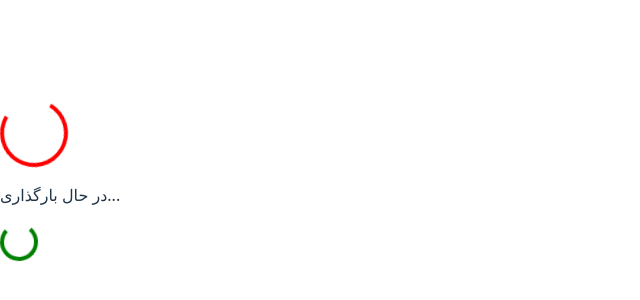
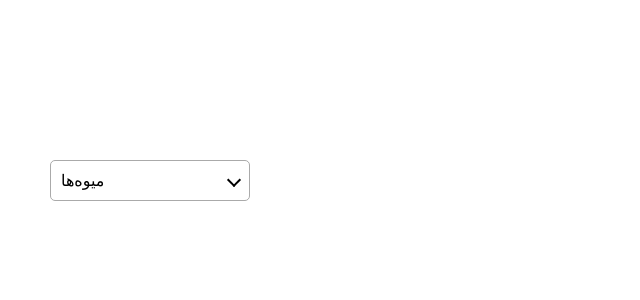
Before and after one commit to MostafaFalahat74/my-component-lib, a React (Vite) app: page / in a window 1280 px wide. Shown: the part 220-520 px from the top of the page, without its empty margins (0-640 px from the left). Built offline with nearby package versions, Linux system fonts and the light colour scheme.

Commit message:
dropdown component

```diff
--- a/src/App.jsx
+++ b/src/App.jsx
@@ -1,15 +1,22 @@
-import Spinner from "./components/Spinner";
-import { useState } from "react";
+import React from "react";
+import Dropdown from "./components/Dropdown";
 
 function App() {
-  const [gender, setGender] = useState("");
+  const items = [
+    { label: "🍎 سیب", value: "apple" },
+    { label: "🍌 موز", value: "banana" },
+    { label: "🍒 گیلاس", value: "cherry" },
+  ];
+
+  const handleSelect = (option) => {
+    console.log("انتخاب شد:", option);
+  };
 
   return (
-    <>
-      <Spinner size="60px" color="red" speed="0.5s" text="در حال بارگذاری..." />
-      <Spinner size="30px" color="green" speed="2s" />
-    </>
-
+    <div style={{ padding: "50px" }}>
+      <Dropdown label="میوه‌ها" options={items} onSelect={handleSelect} />
+    </div>
   );
 }
-export default App
+
+export default App;
--- /dev/null
+++ b/src/components/Dropdown.jsx
@@ -0,0 +1,102 @@
+import React, { useState } from "react";
+
+const Dropdown = ({ label = "انتخاب کنید", options = [], onSelect }) => {
+  const [isOpen, setIsOpen] = useState(false);
+  const [selected, setSelected] = useState(null);
+
+  const handleSelect = (option) => {
+    setSelected(option);
+    setIsOpen(false);
+    if (onSelect) onSelect(option);
+  };
+
+  const styles = {
+    container: {
+      position: "relative",
+      display: "inline-block",
+      width: "200px",
+      fontFamily: "sans-serif",
+    },
+    button: {
+      width: "100%",
+      padding: "10px",
+      border: "1px solid #aaa",
+      background: "#fff",
+      cursor: "pointer",
+      textAlign: "left",
+      borderRadius: "5px",
+      display: "flex",
+      justifyContent: "space-between",
+      alignItems: "center",
+    },
+    menu: {
+      position: "absolute",
+      top: "105%",
+      left: 0,
+      right: 0,
+      background: "white",
+      border: "1px solid #aaa",
+      borderRadius: "5px",
+      margin: 0,
+      padding: "5px 0",
+      listStyle: "none",
+      maxHeight: "200px",
+      overflowY: "auto",
+      zIndex: 1000,
+    },
+    item: {
+      padding: "10px",
+      cursor: "pointer",
+    },
+    itemHover: {
+      background: "#eee",
+    },
+    arrow: {
+      border: "solid black",
+      borderWidth: "0 2px 2px 0",
+      display: "inline-block",
+      padding: "4px",
+      marginLeft: "8px",
+      transition: "transform 0.2s",
+    },
+  };
+
+  return (
+    <div style={styles.container}>
+      {/* دکمه اصلی */}
+      <button
+        style={styles.button}
+        onClick={() => setIsOpen(!isOpen)}
+        onMouseEnter={(e) => (e.target.style.background = "#f5f5f5")}
+        onMouseLeave={(e) => (e.target.style.background = "#fff")}
+      >
+        {selected ? selected.label : label}
+        <span
+          style={{
+            ...styles.arrow,
+            transform: isOpen ? "rotate(-135deg)" : "rotate(45deg)",
+          }}
+        />
+      </button>
+
+      {/* لیست گزینه‌ها */}
+      {isOpen && (
+        <ul style={styles.menu}>
+          {options.map((option, index) => (
+            <li
+              key={index}
+              style={styles.item}
+              onMouseEnter={(e) => (e.target.style.background = "#eee")}
+              onMouseLeave={(e) => (e.target.style.background = "#fff")}
+              onClick={() => handleSelect(option)}
+            >
+              {option.label}
+            </li>
+          ))}
+        </ul>
+      )}
+    </div>
+  );
+};
+
+export default Dropdown;
```
